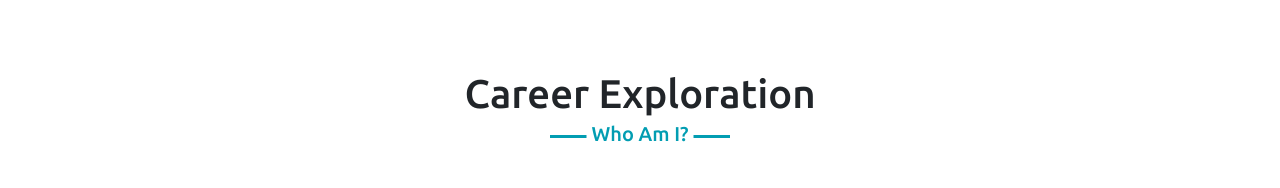
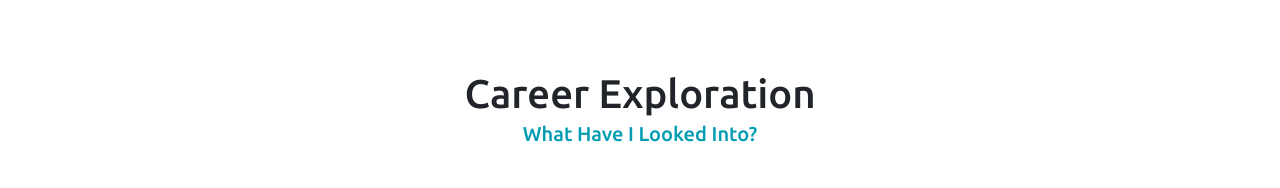
Before and after one commit to tkrithik/Portfiolo, a plain HTML site: page career.html in a window 1280 px wide. Shown: the part 830-1018 px from the top of the page. Drawn offline with nearby package versions, Linux system fonts and the light colour scheme.

Commit message:
Update style2.css

```diff
--- a/style2.css
+++ b/style2.css
@@ -220,7 +220,7 @@ section .title::after{
 
 /* about section styling */
 .about .title::after{
-    content: "Who Am I?";
+    content: "What Have I Looked Into?";
 }
 .about .about-content .left{
     width: 45%;
```
